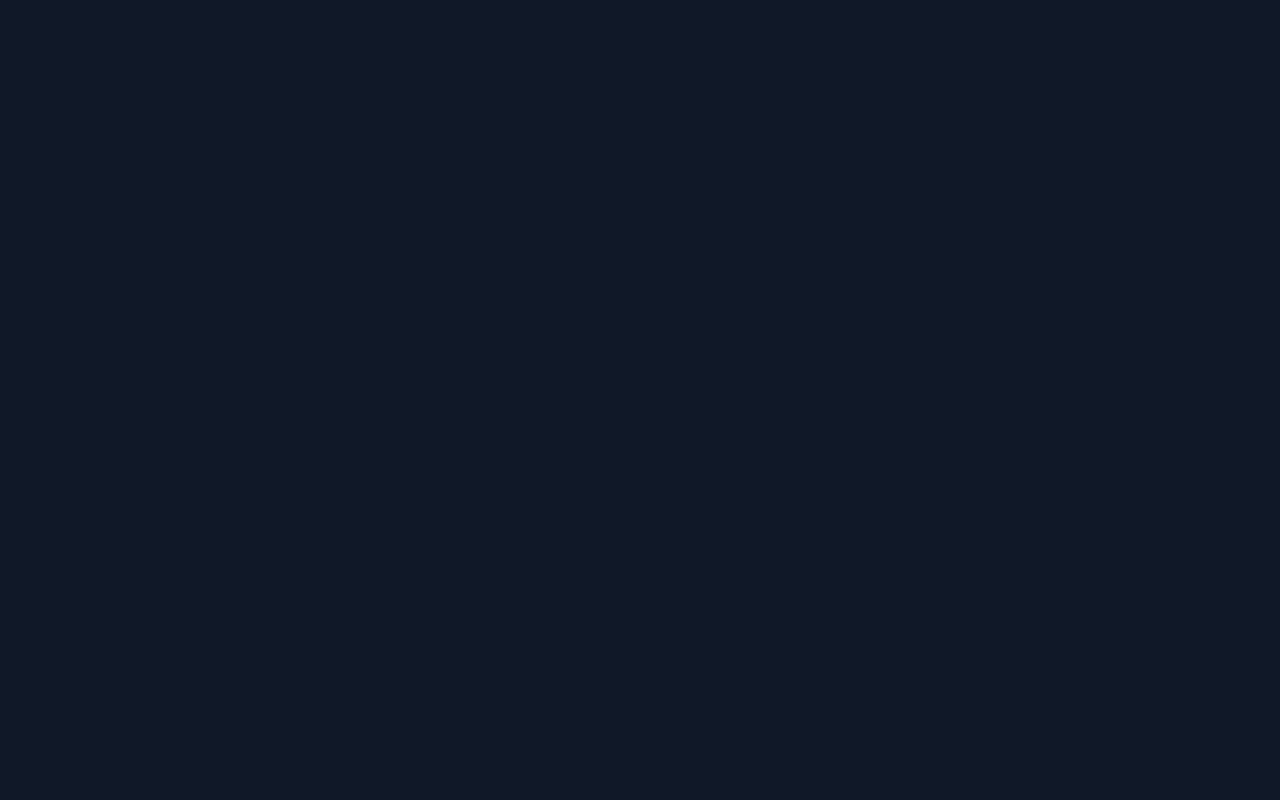
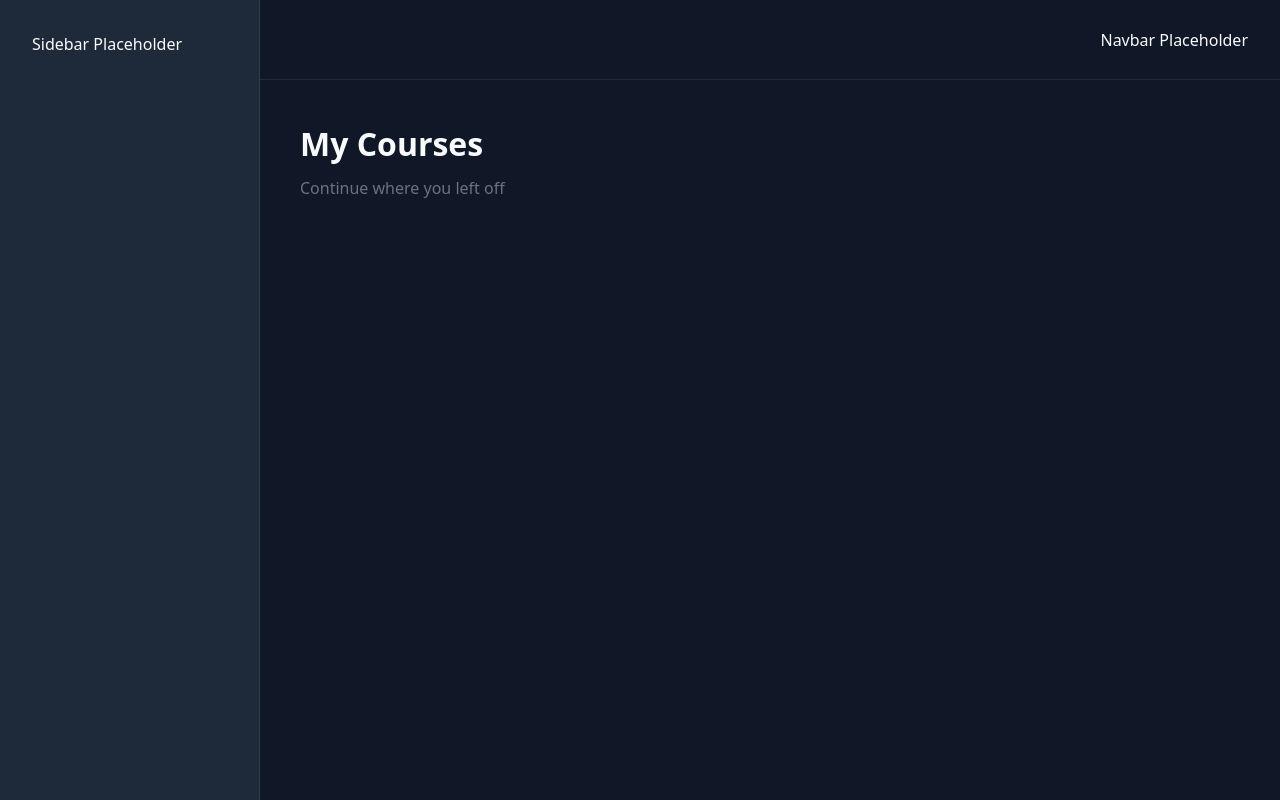
Before and after one commit to AGES-ESCAPA/Frontend, a React (Vite) app: page /my-courses in a window 1280 px wide. Before the commit this address had no page. Built offline with nearby package versions, Linux system fonts and the light colour scheme; a web font is replaced by a local one.

Commit message:
feat: cria estrutura inicial da tela MyCourses e configura rota

```diff
--- /dev/null
+++ b/src/pages/MyCourses/MyCourses.module.css
@@ -0,0 +1,42 @@
+.container {
+  display: flex;
+  min-height: 100vh;
+  background-color: var(--color-surface);
+  color: var(--color-text-primary);
+}
+
+.mockSidebar {
+  width: 260px;
+  background-color: var(--color-surface-raised);
+  border-right: 1px solid var(--color-border);
+  padding: 2rem;
+}
+
+.mainContent {
+  flex: 1;
+  display: flex;
+  flex-direction: column;
+}
+
+.mockNavbar {
+  height: 80px;
+  display: flex;
+  align-items: center;
+  justify-content: flex-end;
+  padding: 0 2rem;
+  border-bottom: 1px solid var(--color-border);
+}
+
+.pageContent {
+  padding: 2.5rem;
+  flex: 1;
+}
+
+.pageContent h1 {
+  font-size: 2rem;
+  margin-bottom: 0.5rem;
+}
+
+.pageContent p {
+  color: var(--color-text-muted);
+}
--- /dev/null
+++ b/src/pages/MyCourses/MyCourses.tsx
@@ -0,0 +1,22 @@
+import styles from './MyCourses.module.css';
+
+export const MyCourses = () => {
+  return (
+    <div className={styles.container}>
+      <aside className={styles.mockSidebar}>
+        <p>Sidebar Placeholder</p>
+      </aside>
+
+      <main className={styles.mainContent}>
+        <header className={styles.mockNavbar}>
+          <p>Navbar Placeholder</p>
+        </header>
+
+        <section className={styles.pageContent}>
+          <h1>My Courses</h1>
+          <p>Continue where you left off</p>
+        </section>
+      </main>
+    </div>
+  );
+};
--- a/src/routes/AppRouter.tsx
+++ b/src/routes/AppRouter.tsx
@@ -7,6 +7,9 @@ import { BrowserRouter, Routes, Route } from 'react-router-dom';
 // usamos named exports (não default exports).
 
 const Home = lazy(() => import('@pages/Home/Home').then((m) => ({ default: m.Home })));
+const MyCourses = lazy(() =>
+  import('@pages/MyCourses/MyCourses').then((m) => ({ default: m.MyCourses })),
+);
 
 // ─── Fallback de Carregamento ─────────────────────────────────────────────────
 
@@ -45,6 +48,7 @@ export const AppRouter = () => {
         <Routes>
           {/* Rotas Públicas */}
           <Route path="/" element={<Home />} />
+          <Route path="/my-courses" element={<MyCourses />} />
 
           {/* TODO: Adicionar as demais páginas conforme o desenvolvimento avança:
             <Route path="/login" element={<Login />} />
```
